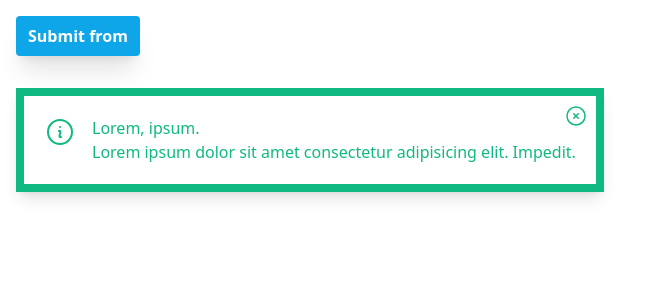
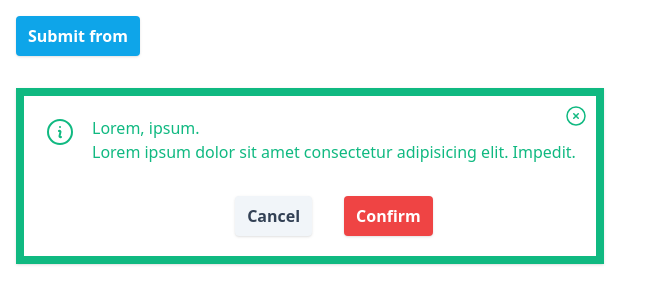
Before and after one commit to pharos-lab/lanthorn, a JavaScript app: page / in a window 1280 px wide. Shown: the top 304 px of the page, without its empty margins (0-651 px from the left). Built offline with nearby package versions, Linux system fonts and the light colour scheme.

Commit message:
made alert sub component (title, descrition and action)

```diff
--- a/src/App.vue
+++ b/src/App.vue
@@ -4,15 +4,21 @@
         <Alert color="success" variant="outline" icon="InformationCircleIcon" closable="" >
             <AlertTitle>Lorem, ipsum.</AlertTitle>
             <AlertDescription>Lorem ipsum dolor sit amet consectetur adipisicing elit. Impedit.</AlertDescription>
+            <AlertActions>
+                <AlertAction color="secondary" variant="light">Cancel</AlertAction>
+                <AlertAction color="danger" @click="console.log('ok')">Confirm</AlertAction>
+            </AlertActions>
         </Alert>
     </div>
 </template>
 
 <script setup>
 import Button from '@/components/Button.vue'
-import Alert from './components/Alert.vue';
-import AlertTitle from './components/AlertTitle.vue';
-import AlertDescription from './components/AlertDescription.vue';
+import Alert from '@/components/Alert.vue';
+import AlertTitle from '@/components/AlertTitle.vue';
+import AlertDescription from '@/components/AlertDescription.vue';
+import AlertActions from '@/components/AlertActions.vue';
+import AlertAction from '@/components/AlertAction.vue';
 </script>
 
 
--- a/src/components/Alert.vue
+++ b/src/components/Alert.vue
@@ -9,7 +9,7 @@
 
             <div class="l-alert-content flex gap-4">
                 <component :is="Heroicons[props.icon]" class="size-8 shrink-0"></component>
-                <div class="l-alert-text">
+                <div class="l-alert-text grow">
                     <h4 class="font-semibold text-lg mb-4" v-if="props.title">
                         {{ props.title }}
                     </h4>
@@ -25,7 +25,7 @@
 
 <script setup>
 import * as Heroicons  from '@heroicons/vue/24/outline'
-import { inject, ref, computed } from 'vue'
+import { inject, ref, computed, useSlots } from 'vue'
 
 const props = defineProps({
     title: String,
@@ -51,6 +51,10 @@ const props = defineProps({
         default: true
     }
 })
+
+const slots = useSlots().default()[2].type.__file
+console.log(slots)
+
 const getClasses = inject('getClasses')
 
 const classes = computed(() => {
--- /dev/null
+++ b/src/components/AlertAction.vue
@@ -0,0 +1,9 @@
+<template>
+    <Button>
+        <slot></slot>
+    </Button>
+</template>
+
+<script setup>
+import Button from '@/components/Button.vue'
+</script>
--- /dev/null
+++ b/src/components/AlertActions.vue
@@ -0,0 +1,5 @@
+<template>
+    <div class="l-alert-actions mt-8 flex justify-center gap-8">
+        <slot></slot>
+    </div>
+</template>
--- a/src/config/theme.js
+++ b/src/config/theme.js
@@ -88,8 +88,8 @@ export const theme = {
     },
     shadow: {
         base: 'shadow',
-        alert: 'shadow-lg',
-        button: 'shadow-xl'
+        alert: 'shadow',
+        button: 'shadow'
     },
     borders: {
         base: 'border-2',
```
